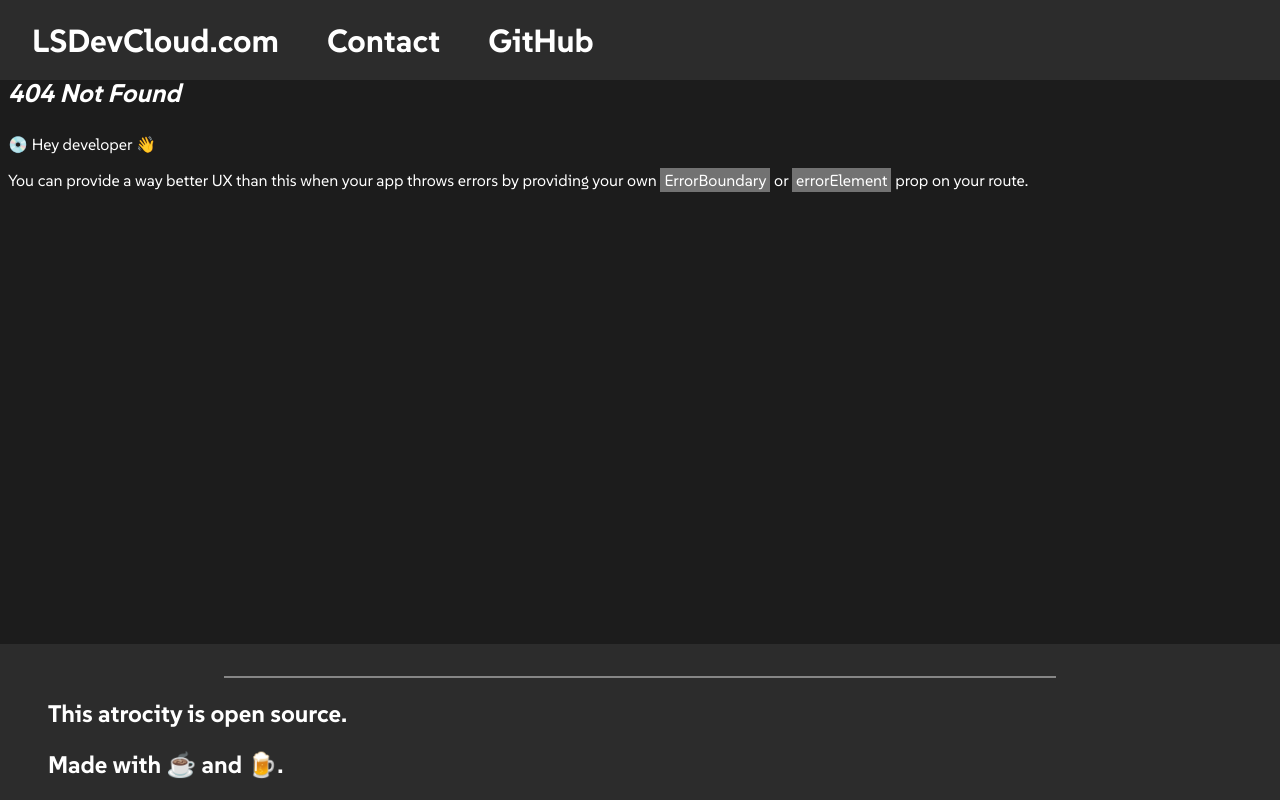
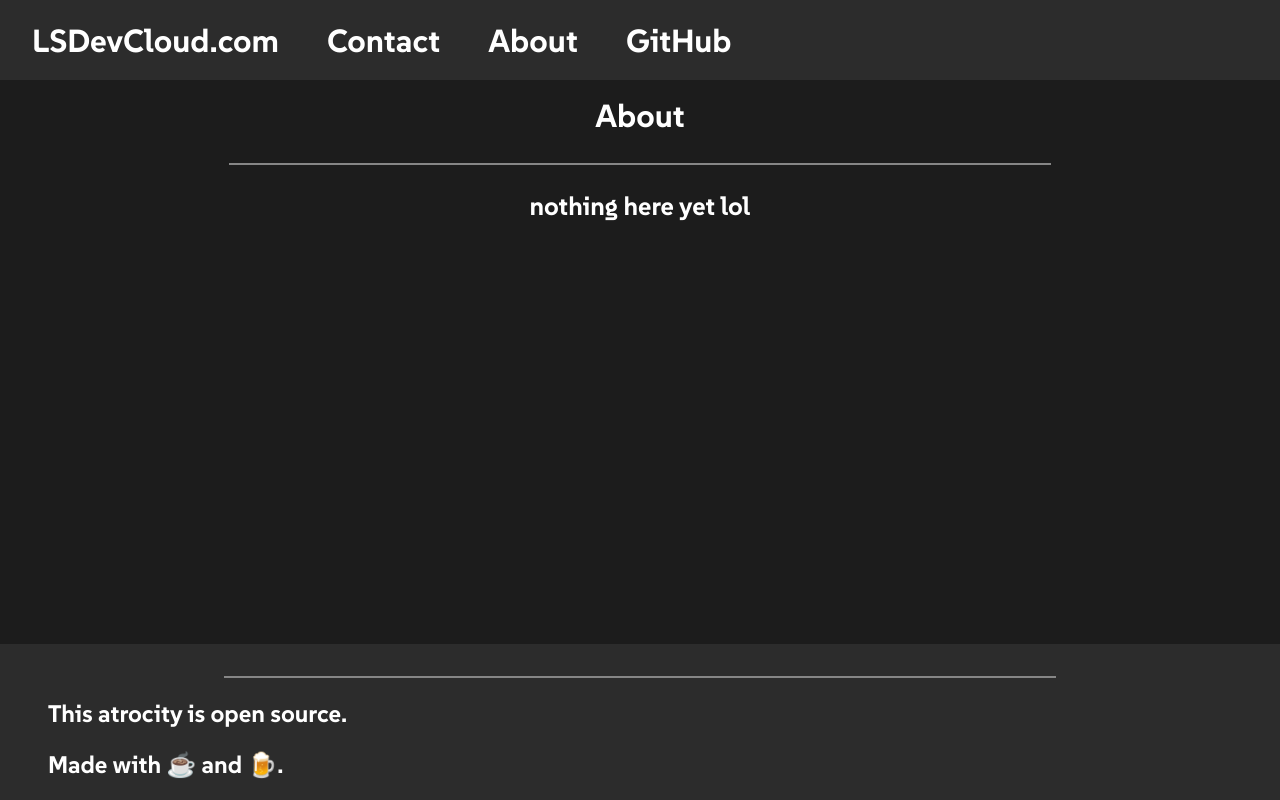
Before and after one commit to lsdevclouddotcom/homepage, a React (Vite) app: page /about in a window 1280 px wide. Before the commit this address had no page. Built offline with nearby package versions, Linux system fonts and the light colour scheme.

Commit message:
added About and 404 page

```diff
--- a/src/components/Navbar.tsx
+++ b/src/components/Navbar.tsx
@@ -10,6 +10,7 @@ export class Navbar extends Component {
                 <h1><a href="/">LSDevCloud.com</a></h1>
             </div>
             <h1 className="navbar-link"><a href="/contact">Contact</a></h1>
+            <h1 className="navbar-link"><a href="/about">About</a></h1>
             <h1 className="navbar-link"><a href="https://github.com/lsdevclouddotcom">GitHub</a></h1>
         </div>
     }
--- /dev/null
+++ b/src/routes/About.tsx
@@ -0,0 +1,12 @@
+export default function About() {
+
+    return (
+        <div id="page">
+            <h2 className="page-title">About</h2>
+            <div className="spacer" />
+            <div className="center">
+                <h3>nothing here yet lol</h3>
+            </div>
+        </div>
+    )
+}
--- /dev/null
+++ b/src/routes/error/NotFound.tsx
@@ -0,0 +1,15 @@
+export default function NotFound() {
+
+
+    return (
+        <div id="page">
+            <h2 className="page-title">404</h2>
+            <div className="spacer" />
+            <div className="center">
+
+                <h1><i>Page not found</i></h1>
+            </div>
+        </div>
+    )
+
+}
```
Also changed, not shown: src/main.tsx (+10 -0 lines).
